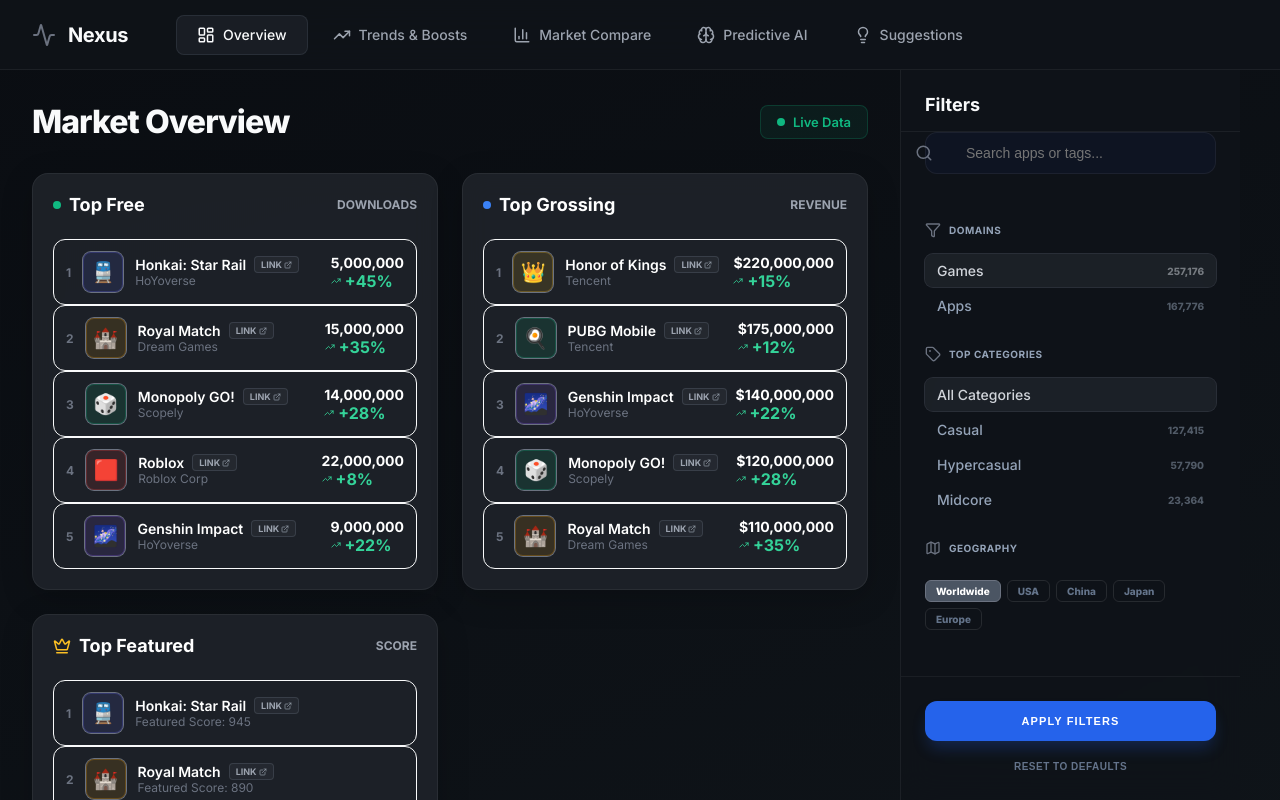
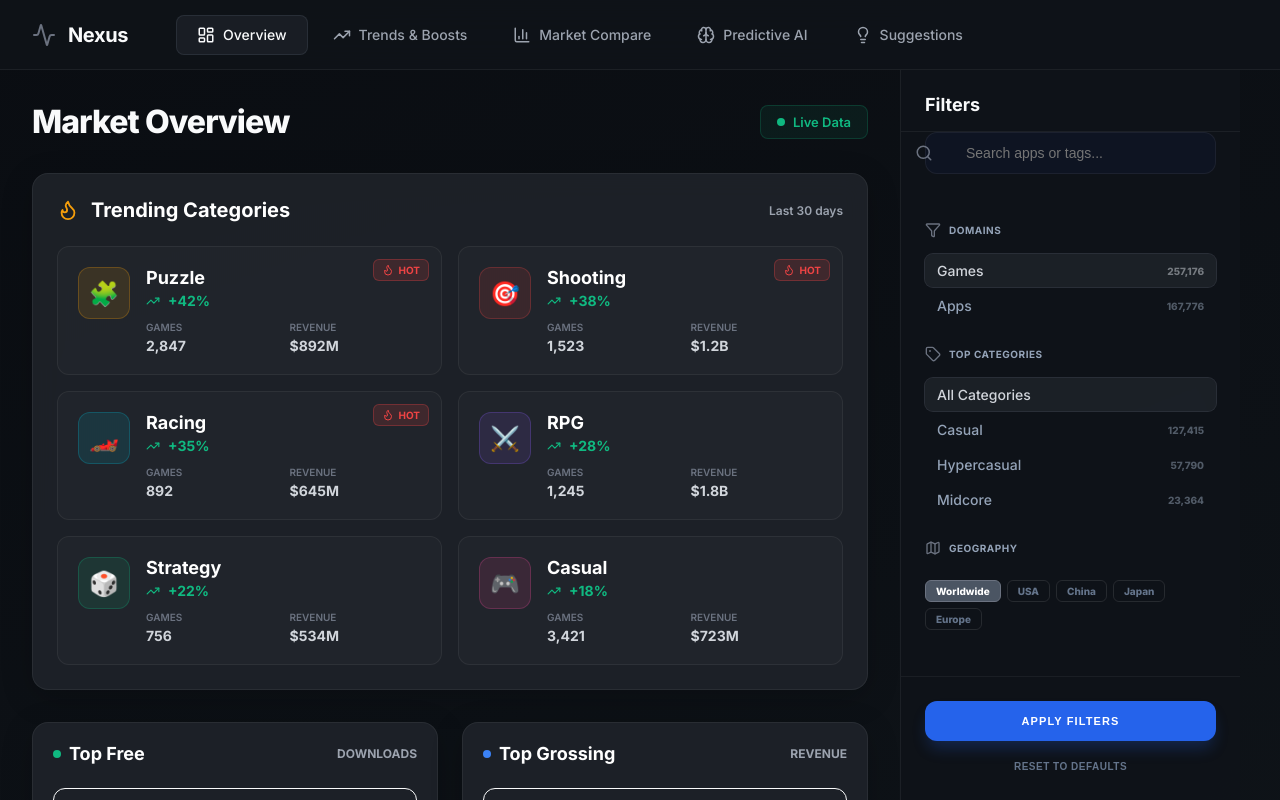
Before and after one commit to fadil013/Market-Intelligence-, a React (Vite) app: page / in a window 1280 px wide. Shown: the top 800 px of the page. Built offline with nearby package versions, Linux system fonts and the light colour scheme; the HTML template or start-up script is replaced by a standard one.

Commit message:
feat: add trending categories analytics panel with puzzle, shooting, racing, RPG, strategy, and casual game categories

```diff
--- /dev/null
+++ b/src/components/TrendingCategories.jsx
@@ -0,0 +1,160 @@
+import React from 'react';
+import { Flame, TrendingUp, Trophy, Star, Zap, Target } from 'lucide-react';
+
+const TrendingCategories = () => {
+    const categories = [
+        {
+            name: 'Puzzle',
+            trend: '+42%',
+            games: 2847,
+            revenue: '$892M',
+            icon: '🧩',
+            color: '#f59e0b',
+            isHot: true
+        },
+        {
+            name: 'Shooting',
+            trend: '+38%',
+            games: 1523,
+            revenue: '$1.2B',
+            icon: '🎯',
+            color: '#ef4444',
+            isHot: true
+        },
+        {
+            name: 'Racing',
+            trend: '+35%',
+            games: 892,
+            revenue: '$645M',
+            icon: '🏎️',
+            color: '#06b6d4',
+            isHot: true
+        },
+        {
+            name: 'RPG',
+            trend: '+28%',
+            games: 1245,
+            revenue: '$1.8B',
+            icon: '⚔️',
+            color: '#8b5cf6',
+            isHot: false
+        },
+        {
+            name: 'Strategy',
+            trend: '+22%',
+            games: 756,
+            revenue: '$534M',
+            icon: '🎲',
+            color: '#10b981',
+            isHot: false
+        },
+        {
+            name: 'Casual',
+            trend: '+18%',
+            games: 3421,
+            revenue: '$723M',
+            icon: '🎮',
+            color: '#ec4899',
+            isHot: false
+        }
+    ];
+
+    return (
+        <div className="glass-panel" style={{ padding: '24px', marginBottom: '32px' }}>
+            <div className="flex items-center justify-between mb-6">
+                <div className="flex items-center gap-3">
+                    <Flame size={22} style={{ color: '#f59e0b' }} />
+                    <h3 className="text-xl font-bold text-white">Trending Categories</h3>
+                </div>
+                <div className="text-xs text-gray-400 font-semibold">Last 30 days</div>
+            </div>
+
+            <div className="grid grid-cols-1 md:grid-cols-2 lg:grid-cols-3 gap-4">
+                {categories.map((category, idx) => (
+                    <div
+                        key={idx}
+                        className="category-card"
+                        style={{
+                            background: 'rgba(255, 255, 255, 0.02)',
+                            border: '1px solid rgba(255, 255, 255, 0.06)',
+                            borderRadius: '12px',
+                            padding: '20px',
+                            cursor: 'pointer',
+                            transition: 'all 0.2s ease',
+                            position: 'relative',
+                            overflow: 'hidden'
+                        }}
+                        onMouseEnter={(e) => {
+                            e.currentTarget.style.background = 'rgba(255, 255, 255, 0.04)';
+                            e.currentTarget.style.borderColor = 'rgba(255, 255, 255, 0.12)';
+                            e.currentTarget.style.transform = 'translateY(-2px)';
+                        }}
+                        onMouseLeave={(e) => {
+                            e.currentTarget.style.background = 'rgba(255, 255, 255, 0.02)';
+                            e.currentTarget.style.borderColor = 'rgba(255, 255, 255, 0.06)';
+                            e.currentTarget.style.transform = 'translateY(0)';
+                        }}
+                    >
+                        {category.isHot && (
+                            <div style={{
+                                position: 'absolute',
+                                top: '12px',
+                                right: '12px',
+                                background: 'rgba(239, 68, 68, 0.15)',
+                                border: '1px solid rgba(239, 68, 68, 0.3)',
+                                borderRadius: '6px',
+                                padding: '4px 8px',
+                                display: 'flex',
+                                alignItems: 'center',
+                                gap: '4px'
+                            }}>
+                                <Flame size={12} style={{ color: '#ef4444' }} />
+                                <span style={{ fontSize: '10px', fontWeight: 700, color: '#ef4444' }}>HOT</span>
+                            </div>
+                        )}
+
+                        <div className="flex items-start gap-4">
+                            <div
+                                style={{
+                                    width: '52px',
+                                    height: '52px',
+                                    borderRadius: '12px',
+                                    background: `${category.color}20`,
+                                    border: `1px solid ${category.color}40`,
+                                    display: 'flex',
+                                    alignItems: 'center',
+                                    justifyContent: 'center',
+                                    fontSize: '24px',
+                                    flexShrink: 0
+                                }}
+                            >
+                                {category.icon}
+                            </div>
+
+                            <div className="flex-1 min-w-0">
+                                <h4 className="text-white font-bold text-lg mb-1">{category.name}</h4>
+                                <div className="flex items-center gap-2 mb-3">
+                                    <TrendingUp size={14} style={{ color: '#10b981' }} />
+                                    <span style={{ fontSize: '14px', fontWeight: 700, color: '#10b981' }}>{category.trend}</span>
+                                </div>
+
+                                <div className="grid grid-cols-2 gap-3">
+                                    <div>
+                                        <div style={{ fontSize: '10px', color: '#6b7280', fontWeight: 600, marginBottom: '4px', textTransform: 'uppercase' }}>Games</div>
+                                        <div style={{ fontSize: '14px', color: '#d1d5db', fontWeight: 700 }}>{category.games.toLocaleString()}</div>
+                                    </div>
+                                    <div>
+                                        <div style={{ fontSize: '10px', color: '#6b7280', fontWeight: 600, marginBottom: '4px', textTransform: 'uppercase' }}>Revenue</div>
+                                        <div style={{ fontSize: '14px', color: '#d1d5db', fontWeight: 700 }}>{category.revenue}</div>
+                                    </div>
+                                </div>
+                            </div>
+                        </div>
+                    </div>
+                ))}
+            </div>
+        </div>
+    );
+};
+
+export default TrendingCategories;
--- a/src/pages/Overview.jsx
+++ b/src/pages/Overview.jsx
@@ -5,6 +5,7 @@
 import RankingsGrid from '../components/RankingsGrid';
 import AdvancedFilter from '../components/AdvancedFilter';
 import AppDetailView from '../components/AppDetailView';
+import TrendingCategories from '../components/TrendingCategories';
 import {
     kpiSummary,
     platformComparisonData,
@@ -72,6 +73,7 @@
                             </div>
                         </div>
 
+                        <TrendingCategories />
                         <RankingsGrid rankings={currentRankings} onAppSelect={handleAppSelect} collapsed={false} />
                         <StatsGrid kpiData={kpiSummary} />
 
```
